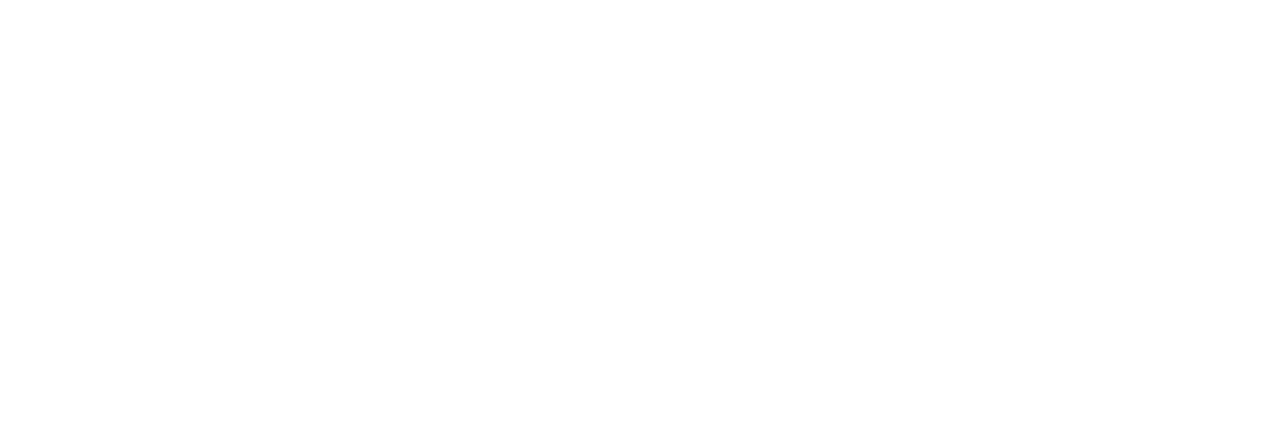
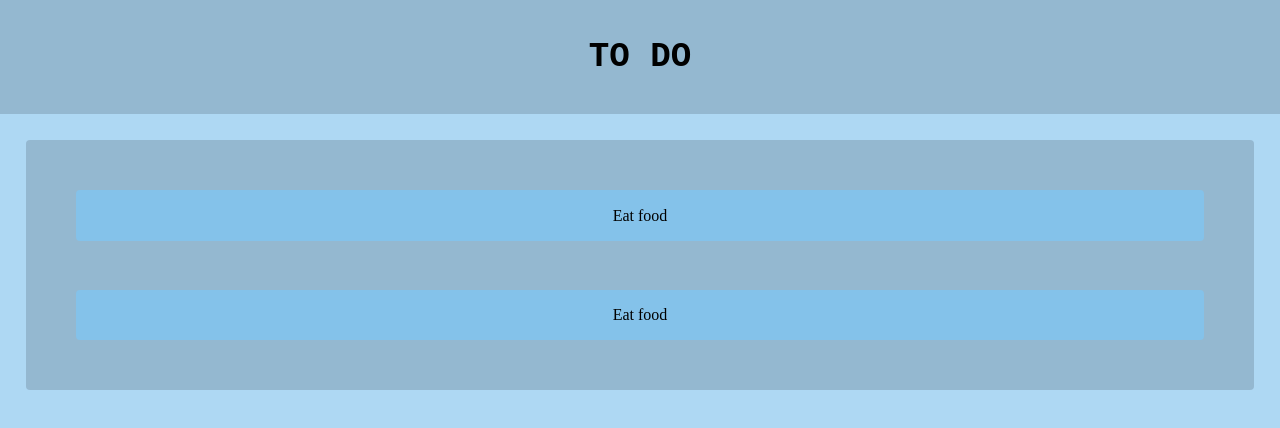
Before and after one commit to quiluh/to-do, a plain HTML site: page index.html in a window 1280 px wide. Drawn offline with Linux system fonts and the light colour scheme.

Commit message:
made color scheme, title, goal classes and goals

```diff
--- a/index.html
+++ b/index.html
@@ -3,9 +3,23 @@
 <head>
     <meta charset="UTF-8">
     <meta name="viewport" content="width=device-width, initial-scale=1.0">
+    <link rel="stylesheet" href="styles.css">
     <title>To Do</title>
 </head>
 <body>
-
+    <div class="navbar">
+        <p id="titleText">TO DO</p>
+    </div>
+    <div id="mainBox">
+        <div class="goalClass">
+            <div class="goal">
+                <p class="goalText">Eat food</p>
+            </div>
+            <div class="goal">
+                <p class="goalText">Eat food</p>
+            </div>
+        </div>
+    </div>
+    <script src="script.js"></script>
 </body>
 </html>
--- a/styles.css
+++ b/styles.css
@@ -0,0 +1,32 @@
+body {
+    background-color: rgba(153, 206, 241, 0.789);
+    margin: 0;
+}
+div {
+    display: block;
+}
+.navbar {
+    top: 0;
+    overflow: hidden;
+    text-align: center;
+    background-color: rgba(141, 176, 200, 0.789);
+    padding: calc(0.5vh);
+}
+#titleText {
+    font-size: calc(3px + 1.5vh + 1.5vw);
+    font-family: 'Courier New', Courier, monospace;
+    font-weight: bold;
+}
+.goalClass {
+    background-color: rgba(141, 176, 200, 0.789);
+    margin: calc(5px + 1vh + 1vw);
+    padding: 0.1%;
+    border-radius: 0.25rem;
+}
+.goal {
+    background-color: rgba(128, 197, 242, 0.789);
+    margin: 4%;
+    border-radius: 0.25rem;
+    text-align: center;
+    padding: 0.005%;
+}
```
